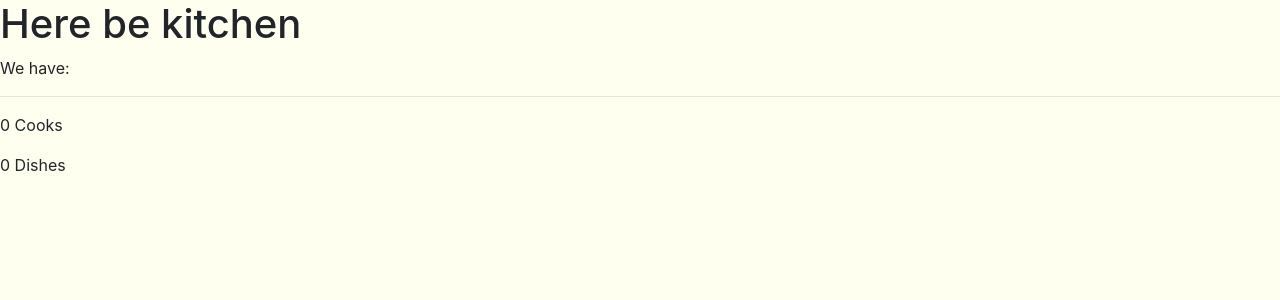
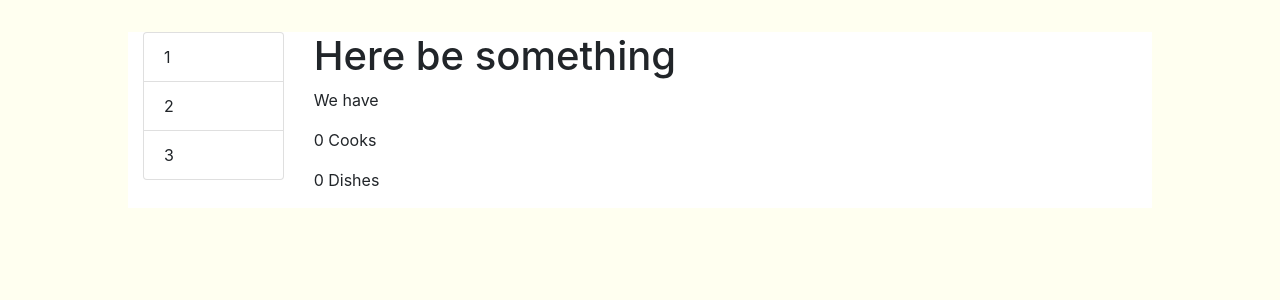
Before and after one commit to Cerne13/django-restaurant, a Django app: page / in a window 1280 px wide. Shown: the top 300 px of the page. Run offline with Django 4.2, Linux system fonts and the light colour scheme; data that the repository does not hold is empty.

Commit message:
Implement base.html and template inheritance

```diff
--- a/static/css/styles.css
+++ b/static/css/styles.css
@@ -1,3 +1,9 @@
 body {
     background-color: ivory;
 }
+
+.main-content {
+    max-width: 80%;
+    margin: 2em auto;
+    background-color: #fff;
+}
--- a/templates/base.html
+++ b/templates/base.html
@@ -1,23 +1,34 @@
-<!doctype html>
+<!DOCTYPE html>
 <html lang="en">
+
 <head>
-  <meta charset="UTF-8">
-  <meta name="viewport"
-        content="width=device-width, user-scalable=no, initial-scale=1.0, maximum-scale=1.0, minimum-scale=1.0">
-  <meta http-equiv="X-UA-Compatible" content="ie=edge">
-  <title>Django Kitchen</title>
-
-  <link
-      rel="stylesheet"
-      href="https://cdn.jsdelivr.net/npm/bootstrap@4.6.2/dist/css/bootstrap.min.css"
-      integrity="sha384-xOolHFLEh07PJGoPkLv1IbcEPTNtaed2xpHsD9ESMhqIYd0nLMwNLD69Npy4HI+N"
-      crossorigin="anonymous"
-  >
+  {% block title %}<title>Taxi Service</title>{% endblock %}
+  <meta charset="utf-8">
+  <meta name="viewport" content="width=device-width, initial-scale=1">
+  <link rel="stylesheet"
+        href="https://cdn.jsdelivr.net/npm/bootstrap@4.5.3/dist/css/bootstrap.min.css"
+        integrity="sha384-TX8t27EcRE3e/ihU7zmQxVncDAy5uIKz4rEkgIXeMed4M0jlfIDPvg6uqKI2xXr2"
+        crossorigin="anonymous">
 
   {% load static %}
   <link rel="stylesheet" href="{% static 'css/styles.css' %}">
 </head>
+
 <body>
+<div class="container-fluid main-content">
+  <div class="row">
+    <div class="col-sm-2">
 
+      {% block sidebar %}
+        {% include "includes/sidebar.html" %}
+      {% endblock %}
+
+    </div>
+    <div class="col-sm-10 ">
+      {% block content %}{% endblock %}
+    </div>
+  </div>
+</div>
 </body>
+
 </html>
--- /dev/null
+++ b/templates/includes/sidebar.html
@@ -0,0 +1,5 @@
+<ul class="sidebar-nav list-group">
+  <li class="list-group-item">1</li>
+  <li class="list-group-item">2</li>
+  <li class="list-group-item">3</li>
+</ul>
--- a/templates/kitchen/index.html
+++ b/templates/kitchen/index.html
@@ -1,29 +1,9 @@
-<!doctype html>
-<html lang="en">
-<head>
-  <meta charset="UTF-8">
-  <meta name="viewport"
-        content="width=device-width, user-scalable=no, initial-scale=1.0, maximum-scale=1.0, minimum-scale=1.0">
-  <meta http-equiv="X-UA-Compatible" content="ie=edge">
-  <title>Django Kitchen</title>
+{% extends "base.html" %}
 
-  <link
-      rel="stylesheet"
-      href="https://cdn.jsdelivr.net/npm/bootstrap@4.6.2/dist/css/bootstrap.min.css"
-      integrity="sha384-xOolHFLEh07PJGoPkLv1IbcEPTNtaed2xpHsD9ESMhqIYd0nLMwNLD69Npy4HI+N"
-      crossorigin="anonymous"
-  >
+{% block content %}
+  <h1>Here be something</h1>
 
-  {% load static %}
-  <link rel="stylesheet" href="{% static 'css/styles.css' %}">
-</head>
-<body>
-<h1>Here be kitchen</h1>
-<p>We have:</p>
-<hr>
-
-<p>{{ num_cooks }} Cooks</p>
-<p>{{ num_dishes }} Dishes</p>
-
-</body>
-</html>
+  <p>We have</p>
+  <p>{{ num_cooks }} Cooks</p>
+  <p>{{ num_dishes }} Dishes</p>
+{% endblock %}
```
